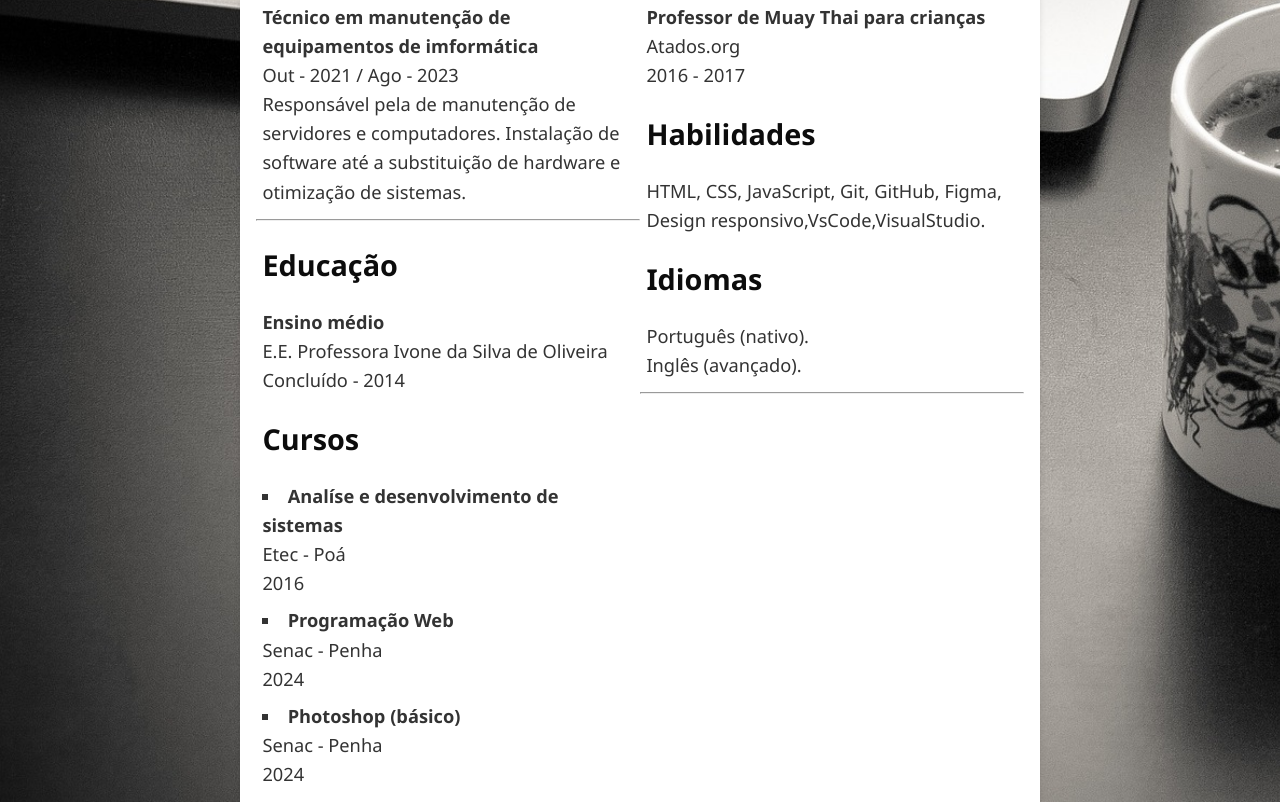
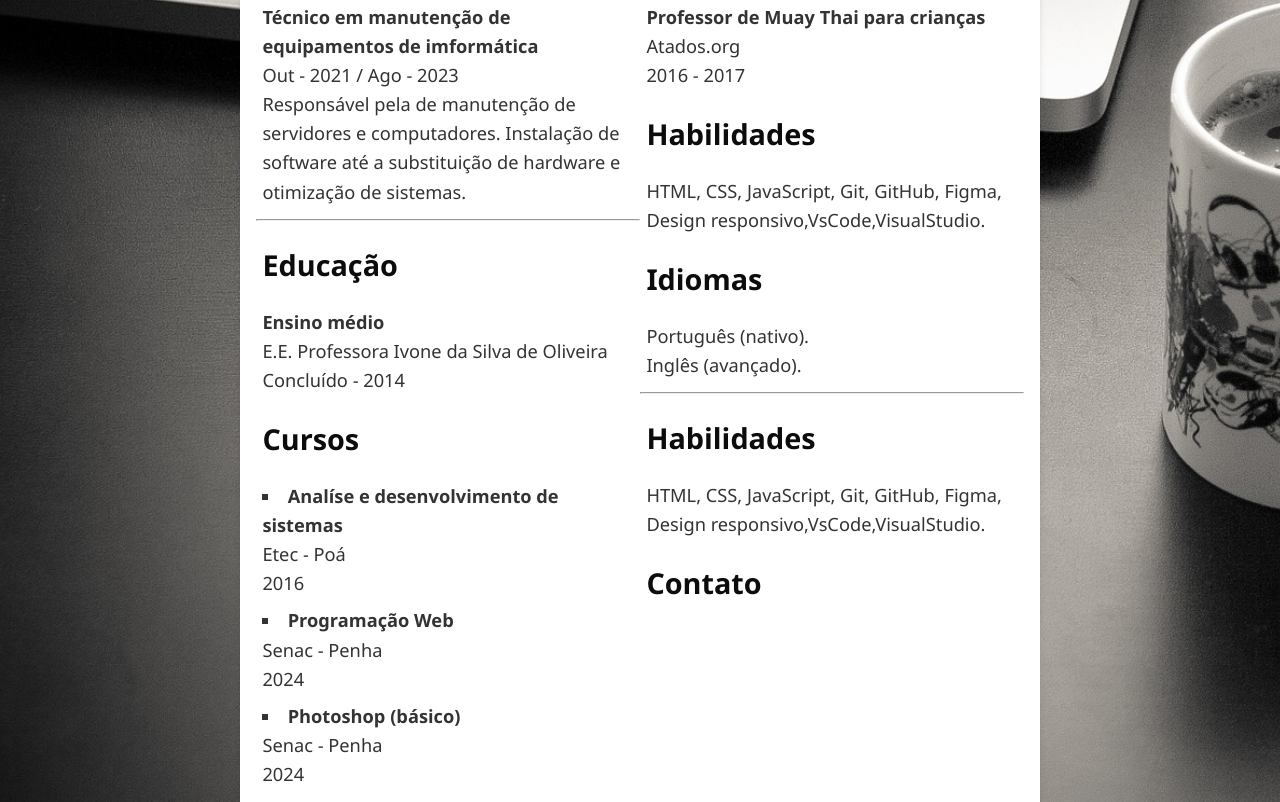
Before and after one commit to Paiaro/web-curriculo, a plain HTML site: page index.html in a window 1280 px wide. Shown: the part 454-1256 px from the top of the page. Drawn offline with Linux system fonts and the light colour scheme.

Commit message:
Update index.html

```diff
--- a/index.html
+++ b/index.html
@@ -87,6 +87,14 @@
 
                 <p>Português (nativo). <br> Inglês (avançado).</p>
                 <hr>
+                <h2>Habilidades</h2>
+
+                <p>HTML, CSS, JavaScript, Git, GitHub, Figma, Design responsivo,VsCode,VisualStudio.</p>
+
+
+                <h2>Contato</h2>
+
+                <p></p>
 
             </div>
 
```
